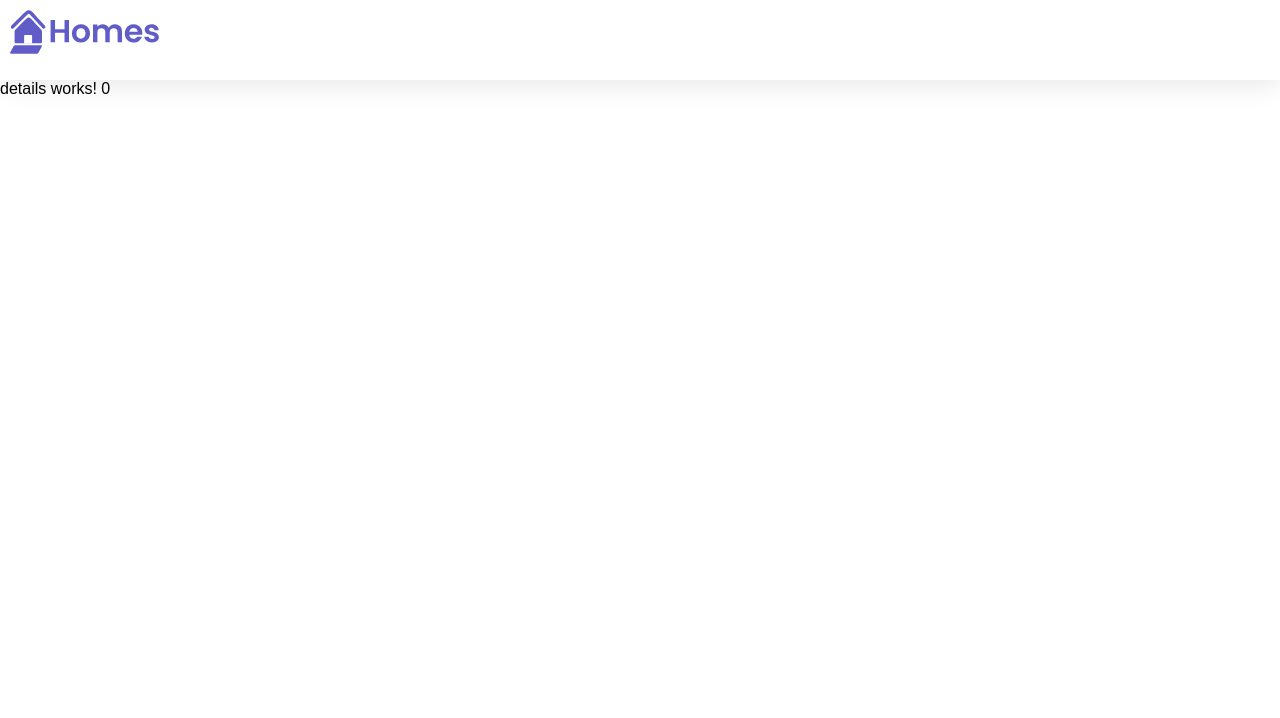
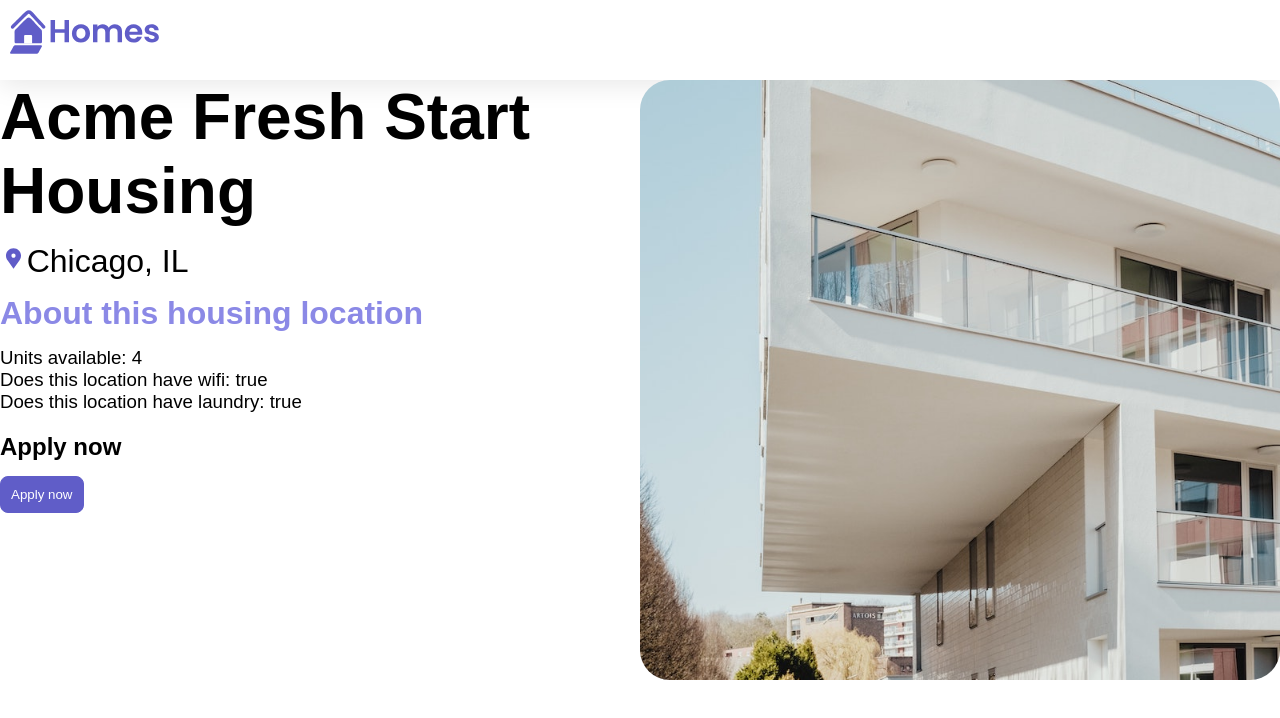
Before and after one commit to jerryrondon/homes-app, an Angular app: page /details/0 in a window 1280 px wide. Shown: the top 718 px of the page. Built offline with nearby package versions, Linux system fonts and the light colour scheme.

Commit message:
MODIFICA DetailsComponent PARA MOSTRAR EL CONTENIDO
Se modifica el DetailsComponent para usar el contenido de las
ubicaciones dinamicamente.
Se actualizan los archivos CSS de DetailsComponent y de todo el
proyecto.

```diff
--- a/src/app/details/details.component.css
+++ b/src/app/details/details.component.css
@@ -0,0 +1,73 @@
+/* src/app/details/details.component.css */
+
+.listing-photo {
+    height: 600px;
+    width: 50%;
+    object-fit: cover;
+    border-radius: 30px;
+    float: right;
+  }
+
+  .listing-heading {
+    font-size: 48pt;
+    font-weight: bold;
+    margin-bottom: 15px;
+  }
+
+  .listing-location::before {
+    content: url('/assets/location-pin.svg') / '';
+  }
+
+  .listing-location {
+    font-size: 24pt;
+    margin-bottom: 15px;
+  }
+
+  .listing-features > .section-heading {
+    color: var(--secondary-color);
+    font-size: 24pt;
+    margin-bottom: 15px;
+  }
+
+  .listing-features {
+    margin-bottom: 20px;
+  }
+
+  .listing-features li {
+    font-size: 14pt;
+  }
+
+  li {
+    list-style-type: none;
+  }
+
+  .listing-apply .section-heading {
+    font-size: 18pt;
+    margin-bottom: 15px;
+  }
+
+  label, input {
+    display: block;
+  }
+  label {
+    color: var(--secondary-color);
+    font-weight: bold;
+    text-transform: uppercase;
+    font-size: 12pt;
+  }
+  input {
+    font-size: 16pt;
+    margin-bottom: 15px;
+    padding: 10px;
+    width: 400px;
+    border-top: none;
+    border-right: none;
+    border-left: none;
+    border-bottom: solid .3px;
+  }
+  @media (max-width: 1024px) {
+    .listing-photo {
+      width: 100%;
+      height: 400px;
+    }
+  }
--- a/src/app/details/details.component.ts
+++ b/src/app/details/details.component.ts
@@ -1,24 +1,46 @@
 import { Component, inject } from '@angular/core';
 import { CommonModule } from '@angular/common';
 import { ActivatedRoute } from '@angular/router';
+import { HousingService } from '../housing.service';
+import { HousingLocation } from '../housing-location';
+
 
 @Component({
   selector: 'app-details',
   standalone: true,
   imports: [CommonModule],
   template: `
-    <p>
-      details works! {{ housingLocationId }}
-    </p>
+    <article>
+      <img class="listing-photo" [src]="housingLocation?.photo">
+      <section class="listing-description">
+        <h2 class="listing-heading">{{housingLocation?.name}}</h2>
+        <p class="listing-location">{{housingLocation?.city}}, {{housingLocation?.state}}</p>
+      </section>
+      <section class="listing-features">
+        <h2 class="section-heading">About this housing location</h2>
+        <ul>
+          <li>Units available: {{housingLocation?.availableUnits}}</li>
+          <li>Does this location have wifi: {{housingLocation?.wifi}}</li>
+          <li>Does this location have laundry: {{housingLocation?.laundry}}</li>
+        </ul>
+      </section>
+      <section class="listing-apply">
+        <h2 class="section-heading">Apply now</h2>
+        <button class="primary" type="button">Apply now</button>
+      </section>
+    </article>
   `,
   styleUrls: ['./details.component.css']
 })
 export class DetailsComponent {
   route: ActivatedRoute = inject(ActivatedRoute);
-  housingLocationId = 0;
+  housingService: HousingService = inject(HousingService);
+  housingLocation: HousingLocation | undefined;
+
 
   constructor() {
-    this.housingLocationId = Number(this.route.snapshot.params['id']);
+    const housingLocationId = Number(this.route.snapshot.params['id']);
+    this.housingLocation = this.housingService.getHousingLocationById(housingLocationId);
   }
 
 }
```
Also changed, not shown: src/app/app.component.css (indentation only), src/app/home/home.component.css (indentation only), src/app/housing-location/housing-location.component.css (indentation only), src/styles.css (indentation only).
